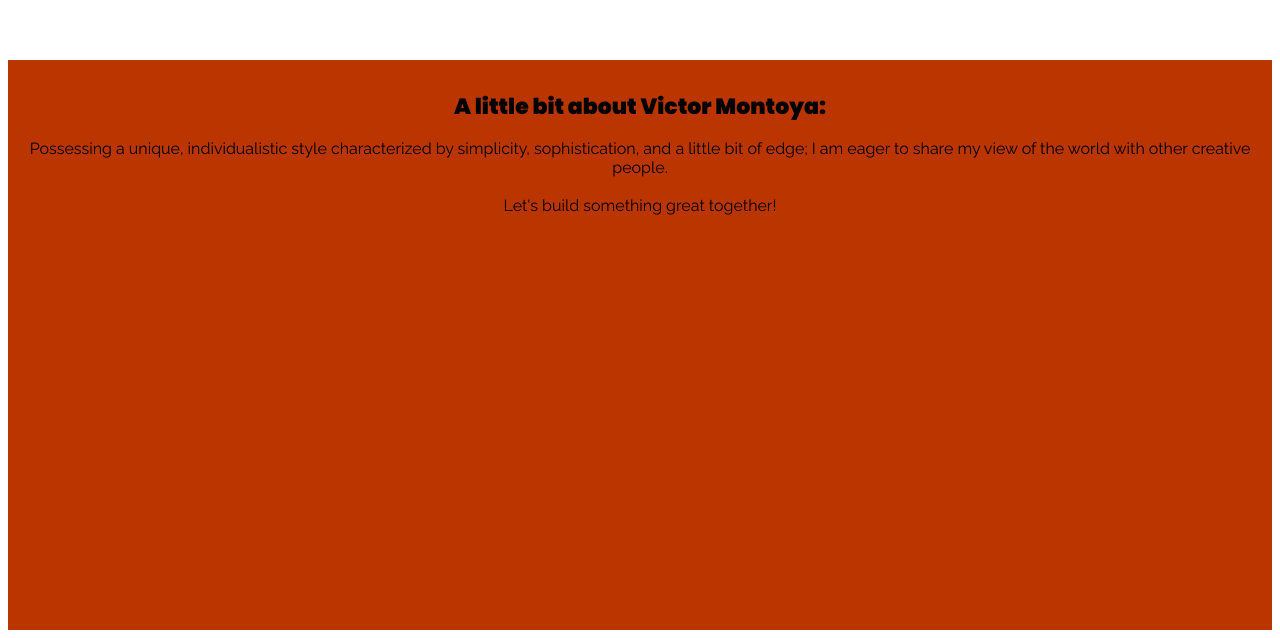
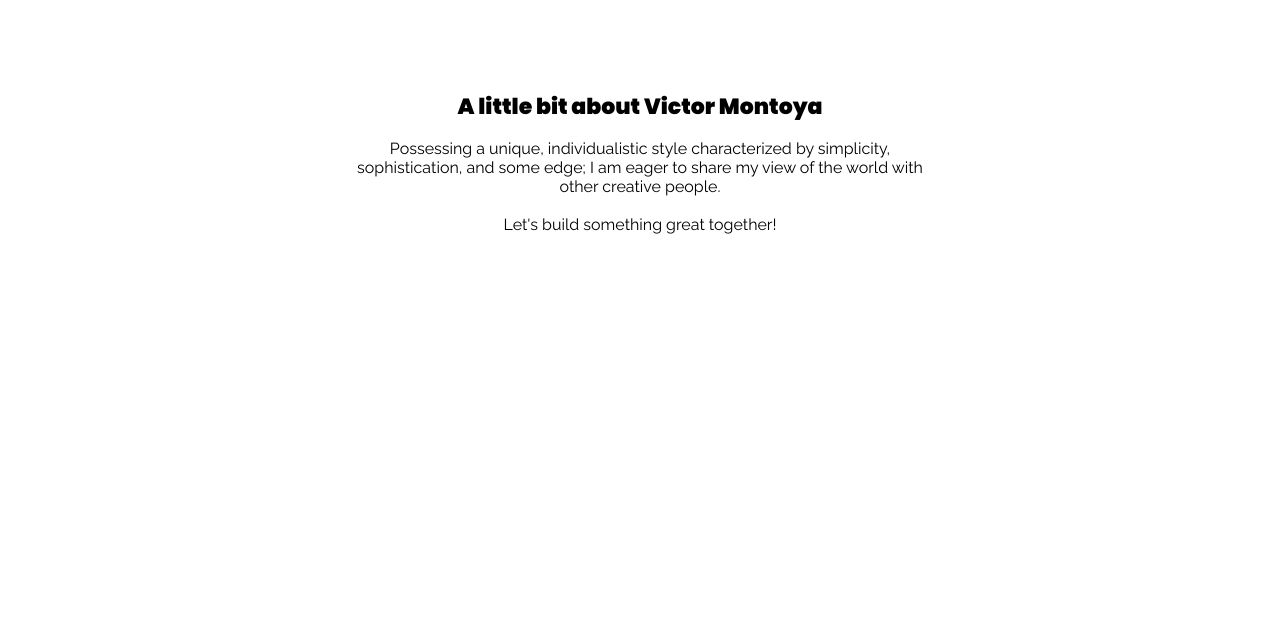
Before and after one commit to victormontoyabey/Portfolio, a plain HTML site: page index.html in a window 1280 px wide. Shown: the part 809-1447 px from the top of the page. After the commit the page ends 1082 px from the top, so only its background shows below. Drawn offline with Linux system fonts and the light colour scheme.

Commit message:
Resized the witdth of every div to 75vh and changed the background color to white.

```diff
--- a/index.html
+++ b/index.html
@@ -38,12 +38,12 @@
     </div>
 
     <div class="about-me">
-      <h1>A little bit about Victor Montoya:</h1>
+      <h1>A little bit about Victor Montoya</h1>
       <p>
         Possessing a unique, individualistic style characterized by simplicity,
-        sophistication, and a little bit of edge; I am eager to share my view of
-        the world with other creative people.<br /><br />Let's build something
-        great together!
+        sophistication, and some edge; I am eager to share my view of the world
+        with other creative people.<br /><br />Let's build something great
+        together!
       </p>
     </div>
 
--- a/style.css
+++ b/style.css
@@ -5,6 +5,8 @@
 
 .hero-body {
   height: 100vh;
+  width: 75vh;
+  margin: 0 auto;
 }
 
 div {
@@ -31,10 +33,10 @@ ul {
 }
 
 .about-me {
-  margin: 0px;
   padding: 15px;
-  background-image: linear-gradient(#ba3500, #ba3500);
-  height: 540px;
+  background-color: #ffffff;
+  width: 75vh;
+  margin: 0 auto;
 }
 
 .about-me h1 {
```
